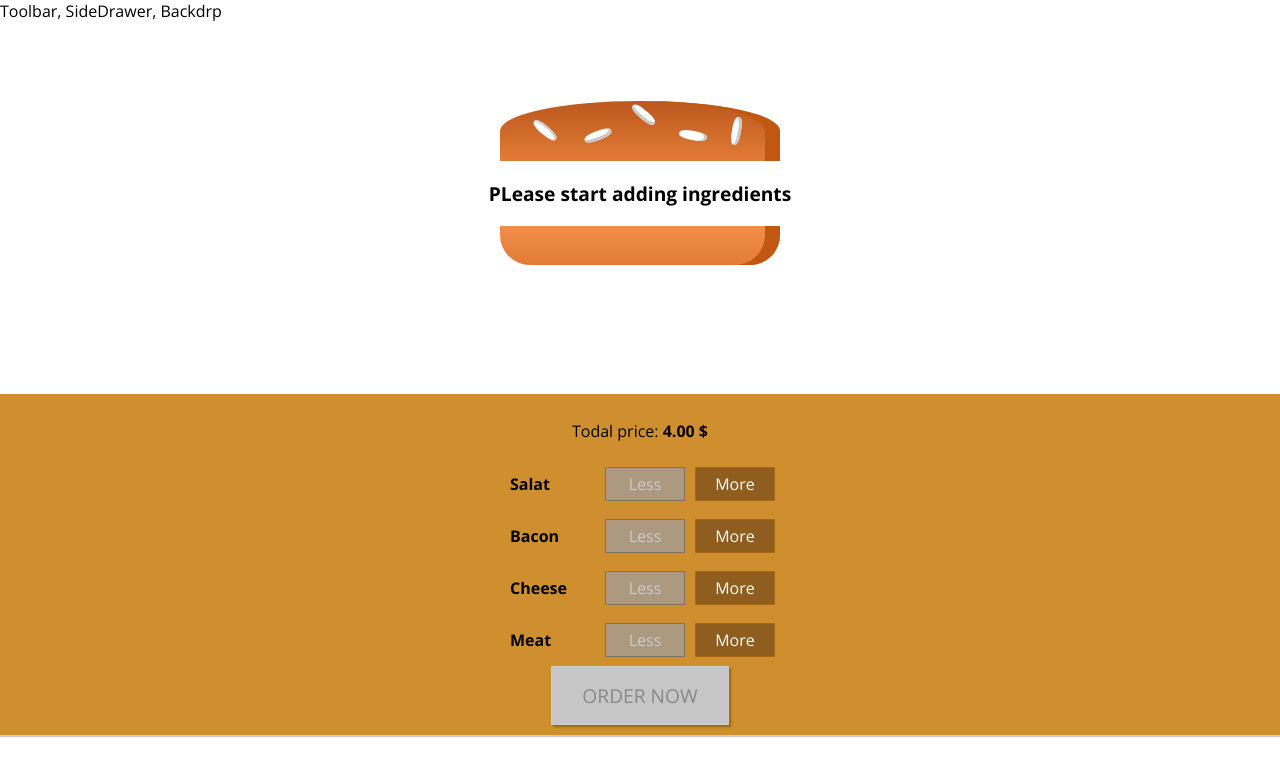
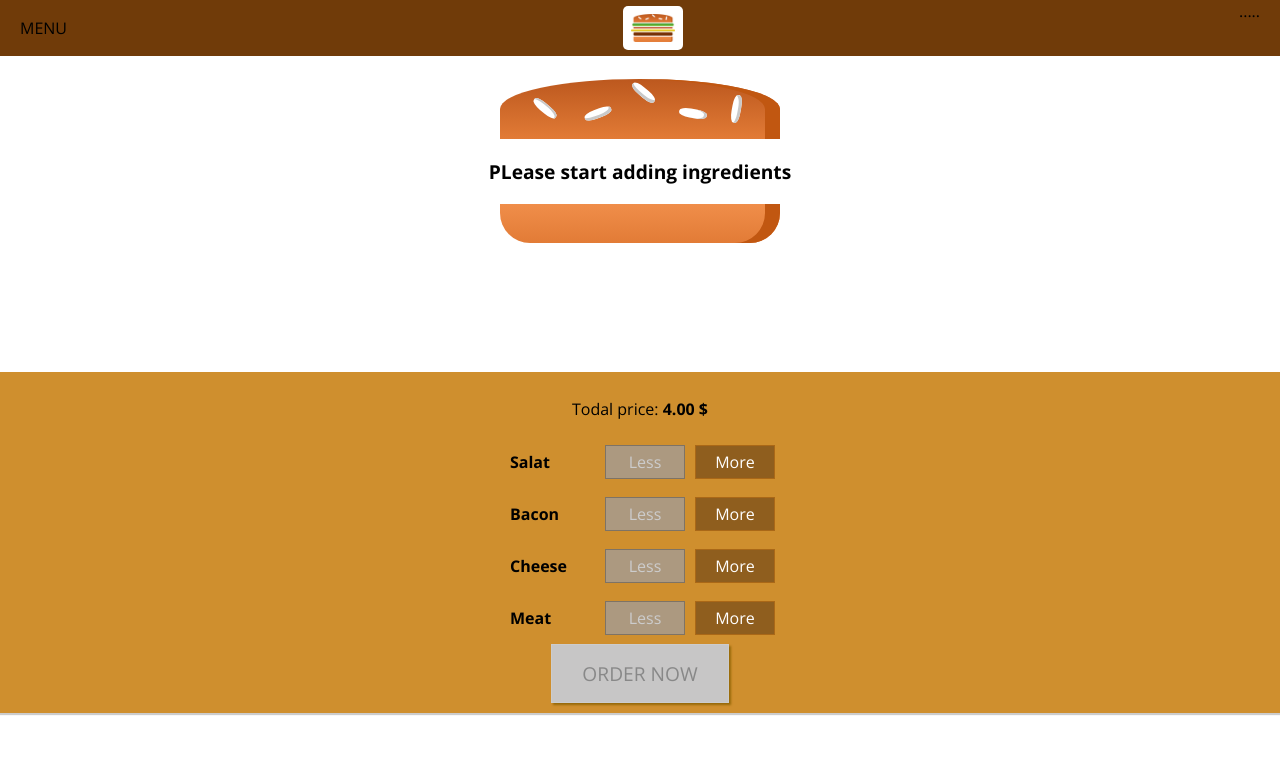
Before and after one commit to mahovsson/burger-builder-REACT, a React app: page / in a window 1280 px wide. Shown: the top 776 px of the page. Built offline with nearby package versions, Linux system fonts and the light colour scheme.

Commit message:
Added logo in the toolbar

```diff
--- /dev/null
+++ b/src/components/Logo/Logo.css
@@ -0,0 +1,11 @@
+.Logo {
+  background-color: white;
+  padding: 8px;
+  height: 80%;
+  box-sizing: border-box;
+  border-radius: 5px;
+}
+
+.Logo img {
+  height: 100%;
+}
--- /dev/null
+++ b/src/components/Logo/Logo.js
@@ -0,0 +1,12 @@
+import React from 'react'
+import burgerLogo from '../../assets/images/burger-logo.png';
+import classes from './Logo.css'
+
+const logo = (props) => (
+    <div className={classes.Logo}>
+        <img src={burgerLogo} alt="MyBurger" />
+    </div>
+
+)
+
+export default logo;
--- /dev/null
+++ b/src/components/Navigation/Toolbar/Toolbar.css
@@ -0,0 +1,18 @@
+.Toolbar {
+  height: 56px;
+  width: 100%;
+  position: fixed;
+  top: 0;
+  left: 0;
+  background-color: #703b09;
+  display: flex;
+  justify-content: space-between;
+  align-items: center;
+  padding: 0 20px;
+  z-index: 90;
+  box-sizing: border-box;
+}
+
+.Toolbar nav {
+  height: 100%;
+}
--- /dev/null
+++ b/src/components/Navigation/Toolbar/Toolbar.js
@@ -0,0 +1,15 @@
+import React from 'react'
+import classes from './Toolbar.css'
+import Logo from '../../Logo/Logo'
+
+const toolbar = (props) => (
+  <header className={classes.Toolbar}>
+  <div>MENU</div>
+  <Logo />
+  <nav>
+    .....
+  </nav>
+  </header>
+);
+
+export default toolbar;
--- a/src/components/OrderSummary/OrderSummary.js
+++ b/src/components/OrderSummary/OrderSummary.js
@@ -17,6 +17,7 @@
       <ul>
         {ingredientSummary}
       </ul>
+      <p><strong>Total price: {props.price.toFixed(2)}</strong></p>
       <p>Continue to Checkout ?</p>
       <Button btnType="Danger" clicked={props.purchaseCanceled}>CANCEL</Button>
       <Button btnType="Success" clicked={props.purchaseContinue}>CONTINUE</Button>
--- a/src/components/UI/Backdrop/Backdrop.css
+++ b/src/components/UI/Backdrop/Backdrop.css
@@ -5,5 +5,5 @@
   z-index: 100;
   left: 0;
   right: 0;
-  background-color: rgba(0, 0, 0, 0.5);
+  background-color: rgba(0, 0, 0, 0.7);
 }
--- a/src/containers/BurgerBuilder/BurgerBuilder.js
+++ b/src/containers/BurgerBuilder/BurgerBuilder.js
@@ -91,6 +91,7 @@
         ingredients={this.state.ingredients}
         purchaseCanceled={this.purchaseCancelHandler}
         purchaseContinue={this.purchaseContinueHandler}
+        price={this.state.totalPrice}
         />
         </Modal>
         <Burger ingredients={this.state.ingredients}/>
--- a/src/hoc/Layout/Layout.js
+++ b/src/hoc/Layout/Layout.js
@@ -1,10 +1,11 @@
 import React from 'react'
 import Aux from '../Aux/Aux'
 import classes from './Layout.css'
+import Toolbar from '../../components/Navigation/Toolbar/Toolbar'
 
 const layout = ( props ) => (
   <Aux>
-      <div>Toolbar, SideDrawer, Backdrp</div>
+      <Toolbar />
       <main className={classes.Content}>
         {props.children}
       </main>
```
Also changed, not shown: src/assets/images/burger-logo.png (added).
